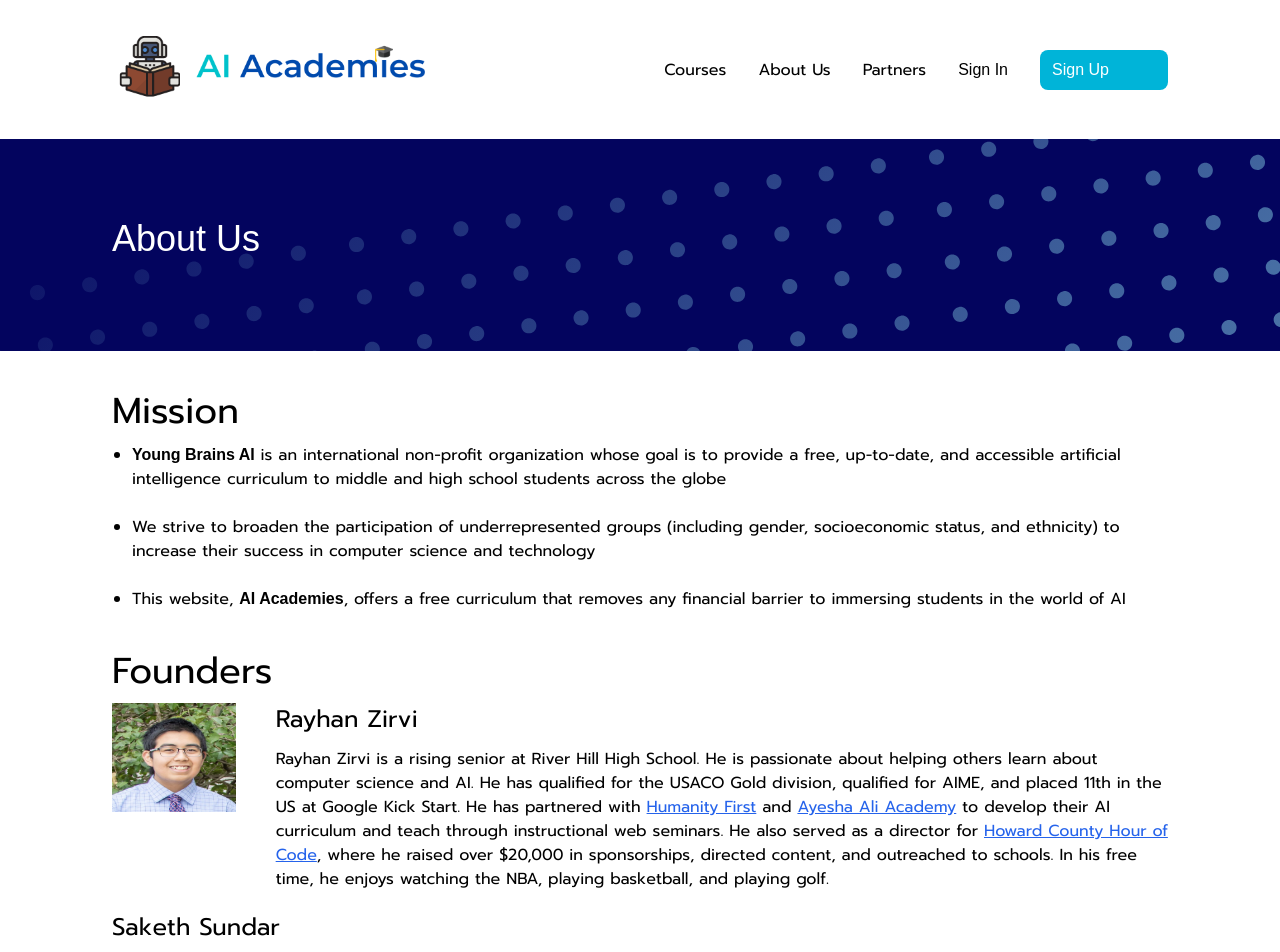
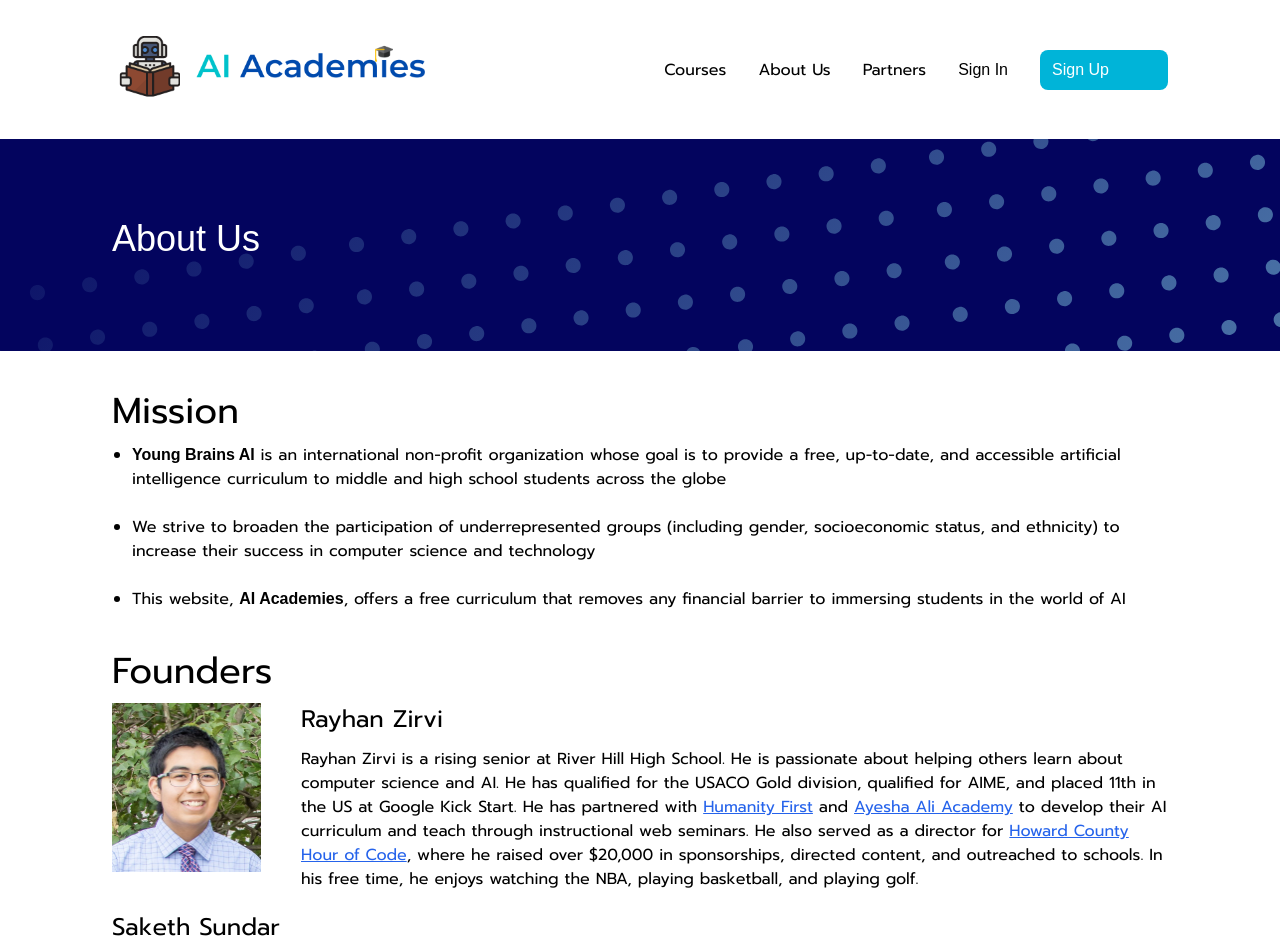
Before and after one commit to rzirvi1665/aiacademies-web, a Next.js app: page /about in a window 1280 px wide. Shown: the top 952 px of the page. Built offline with nearby package versions, Linux system fonts and the light colour scheme; a web font is replaced by a local one.

Commit message:
feat: re-attempt quiz

```diff
--- a/pages/about.tsx
+++ b/pages/about.tsx
@@ -18,7 +18,9 @@
             </ul>
             <h1>Founders</h1>
             <div className="lg:flex gap-10 mb-5">
-                <div><Image src={rayhan} alt="Rayhan Zirvi" width={676} height={598} /></div>
+                <div>
+                    <Image src={rayhan} alt="Rayhan Zirvi" layout="fixed" width={598 / 4} height={676 / 4} />
+                </div>
                 <div>
                     <h3>Rayhan Zirvi</h3>
                     <p>Rayhan Zirvi is a rising senior at River Hill High School. He is passionate about helping others learn about computer science and AI. He has qualified for the USACO Gold division, qualified for AIME, and placed 11th in the US at Google Kick Start. He has partnered with <a className="underline text-blue-600" href="https://humanityfirst.org/" target="_blank" rel="noreferrer">Humanity First</a> and <a className="underline text-blue-600" href="https://aa.academy/" target="_blank" rel="noreferrer">Ayesha Ali Academy</a> to develop their AI curriculum and teach through instructional web seminars. He also served as a director for <a className="underline text-blue-600" href="https://hocohoc.com/" target="_blank" rel="noreferrer">Howard County Hour of Code</a>, where he raised over $20,000 in sponsorships, directed content, and outreached to schools. In his free time, he enjoys watching the NBA, playing basketball, and playing golf.</p>
--- a/pages/courses/[course_id]/quiz/[quiz_id].tsx
+++ b/pages/courses/[course_id]/quiz/[quiz_id].tsx
@@ -18,7 +18,7 @@
 }
 
 const QuizPage: NextPage<QuizPageProps> = ({ courseName, quiz }) => {
-    const [review, setReview] = useState<QuizAttempt>();
+    const [review, setReview] = useState<QuizAttempt | undefined>(undefined);
     const [loading, setLoading] = useState(true);
 
     useEffect(() => {
@@ -70,6 +70,7 @@
                             </div>
                         </section>
                     ))}
+                    <Button className="bg-deepblue-700 text-white" onClick={() => setReview(undefined)}>Re-attempt Quiz</Button>
                 </div>
             </>
         );
```
